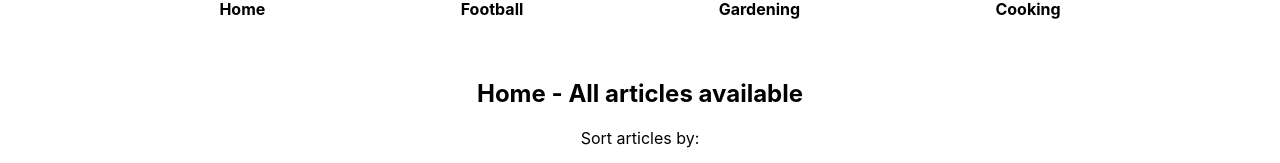
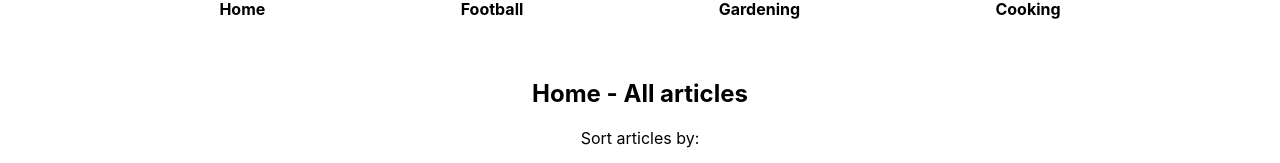
Before and after one commit to sherpal8/fe-nc-news-react, a React (Create React App) app: page / in a window 1280 px wide. Shown: the part 144-307 px from the top of the page. Built offline with nearby package versions, Linux system fonts and the light colour scheme; no server answers.

Commit message:
minor refactor on Articles.jsx

```diff
--- a/src/components/Articles/Articles.jsx
+++ b/src/components/Articles/Articles.jsx
@@ -9,7 +9,7 @@ class Articles extends Component {
     const { articles } = this.state;
     return (
       <div>
-        <h2>Home - All articles available</h2>
+        <h2>Home - All articles</h2>
         <form onSubmit={this.handleSubmit}>
           <p>Sort articles by:</p>
           <select onChange={this.handleChange}>
--- a/src/components/ArticlesByTopic/ArticlesByTopic.jsx
+++ b/src/components/ArticlesByTopic/ArticlesByTopic.jsx
@@ -7,7 +7,7 @@ class ArticlesByTopic extends Component {
   state = { articles: [], sort_by: "created_at" };
   render() {
     const topicSearch = this.props.topic;
-    const articlesByTopic = this.state.articles;
+    const { articles } = this.state;
     return (
       <div>
         <h2>Articles on {topicSearch}</h2>
@@ -21,7 +21,7 @@ class ArticlesByTopic extends Component {
           <button type="submit">Sort articles!</button>
         </form>
         <ul>
-          {articlesByTopic.map(article => {
+          {articles.map(article => {
             return <ArticleCard article={article} key={article.article_id} />;
           })}
         </ul>
```
